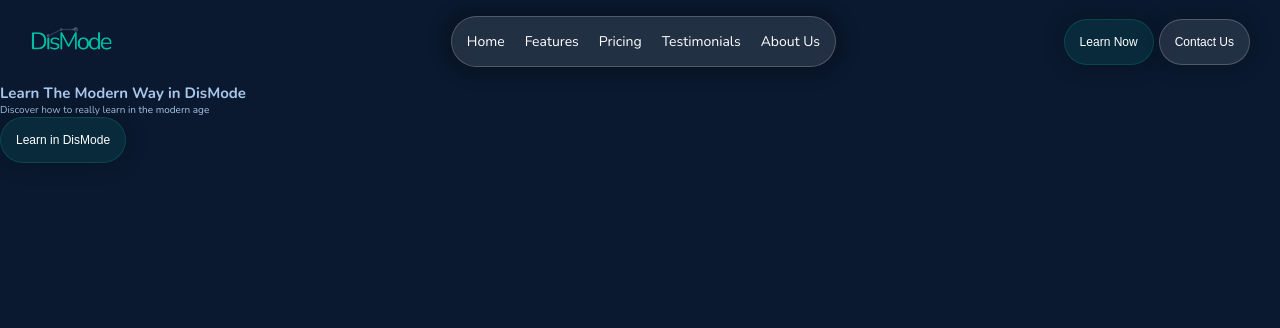
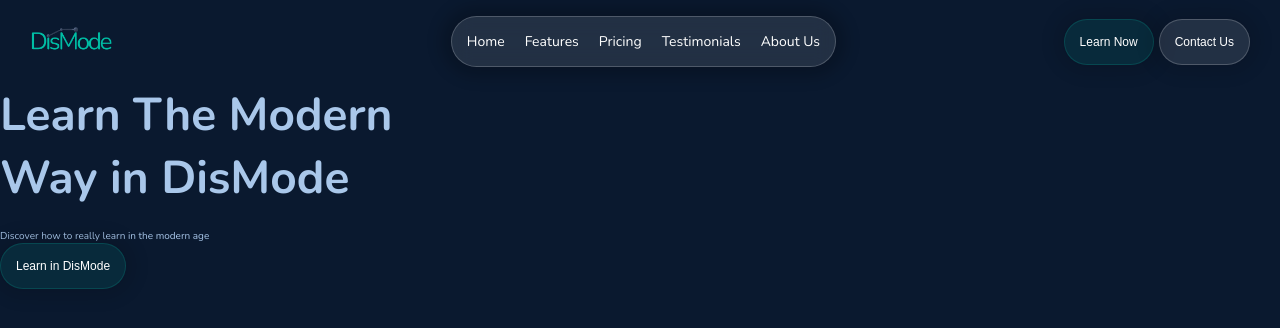
Before and after one commit to ArmanDevSil/dismode-landing-page, a React (Vite) app: page / in a window 1280 px wide. Shown: the top 328 px of the page. Built offline with nearby package versions, Linux system fonts and the light colour scheme.

Commit message:
Add new general 'flex-column' and 'h1' styles

```diff
--- a/src/assets/styles/index.css
+++ b/src/assets/styles/index.css
@@ -42,3 +42,13 @@ a:active {
   justify-content: center;
   align-items: center;
 }
+
+.flex-column {
+  flex-direction: column;
+}
+
+h1 {
+  font-size: 4.6rem;
+  width: 40rem;
+  margin-bottom: 2rem;
+}
```
